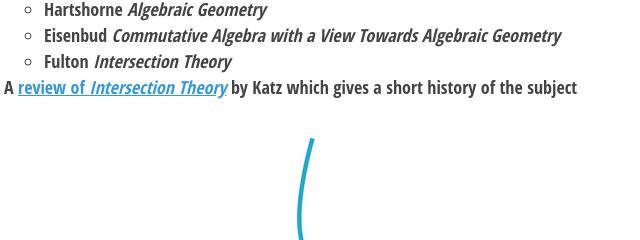
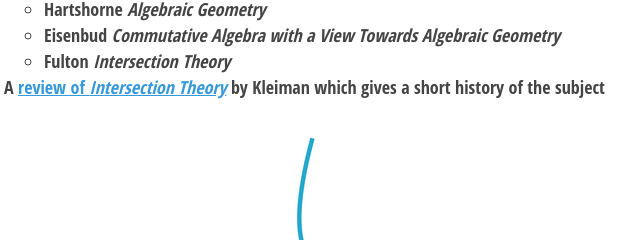
Before and after one commit to emarth/emarth.github.io, a plain HTML site: page schubert.html in a window 1280 px wide. Shown: the part 266-506 px from the top of the page, 244-884 px from the left. Drawn offline with nearby package versions, Linux system fonts and the light colour scheme.

Commit message:
katz -> kleiman

```diff
--- a/schubert.html
+++ b/schubert.html
@@ -38,7 +38,7 @@ MathJax = {
 <li>Fulton <em>Intersection Theory</em></li>
 </ul>
 </li>
-<li>A <a href="https://projecteuclid.org/journals/bulletin-of-the-american-mathematical-society-new-series/volume-12/issue-1/Review--William-Fulton-Intersection-theory-and-William-Fulton-Introduction/bams/1183552346.full">review of <em>Intersection Theory</em></a> by Katz which gives a short history of the subject </li>
+<li>A <a href="https://projecteuclid.org/journals/bulletin-of-the-american-mathematical-society-new-series/volume-12/issue-1/Review--William-Fulton-Intersection-theory-and-William-Fulton-Introduction/bams/1183552346.full">review of <em>Intersection Theory</em></a> by Kleiman which gives a short history of the subject </li>
 </ul>
 <p><img alt="" src="conics.png" /></p>
 <p><small>A conic (the red one) tangent to 5 general conics (the blue ones) in the plane. It turns out there are exactly 3264 such (red) conics. This result (due to Chasles) is the namesake of the book. <a href="https://www.juliahomotopycontinuation.org/3264/">Image source</a></small></p>
```
Also changed, not shown: 1 other file.
